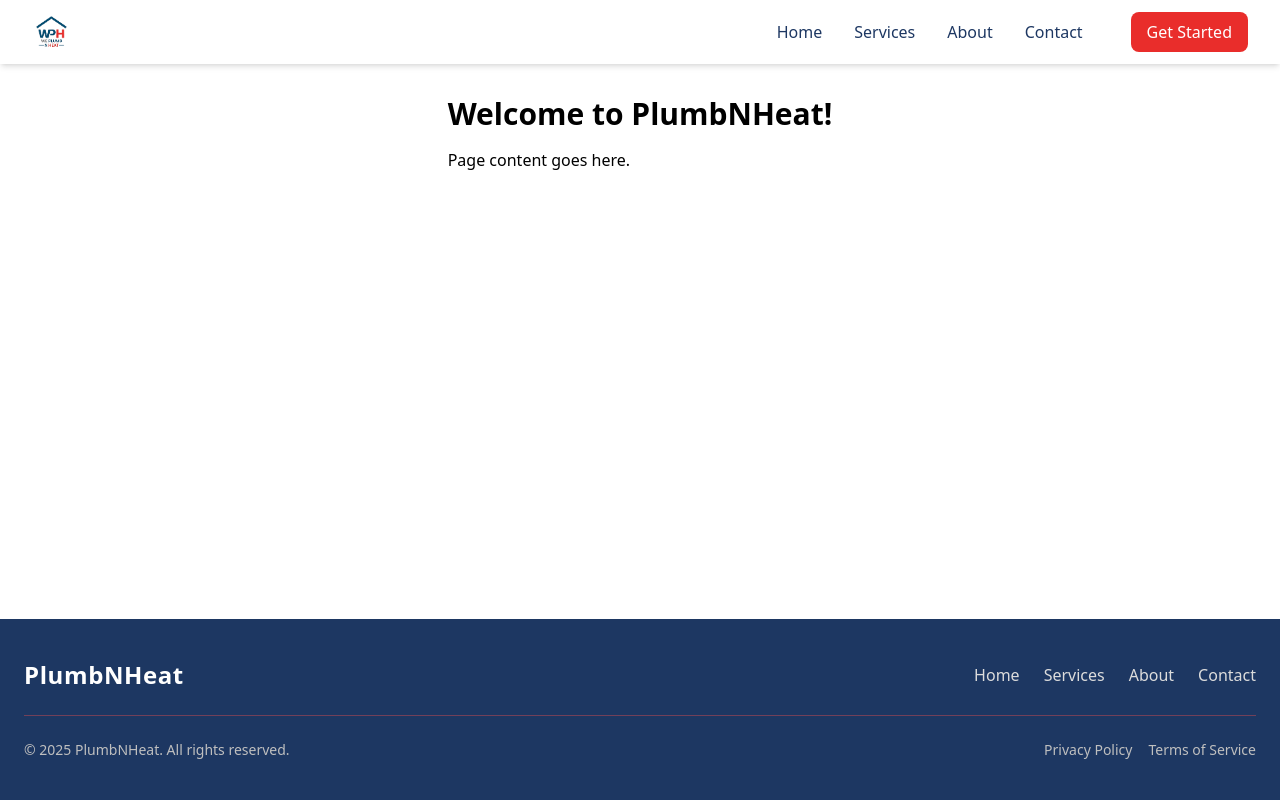
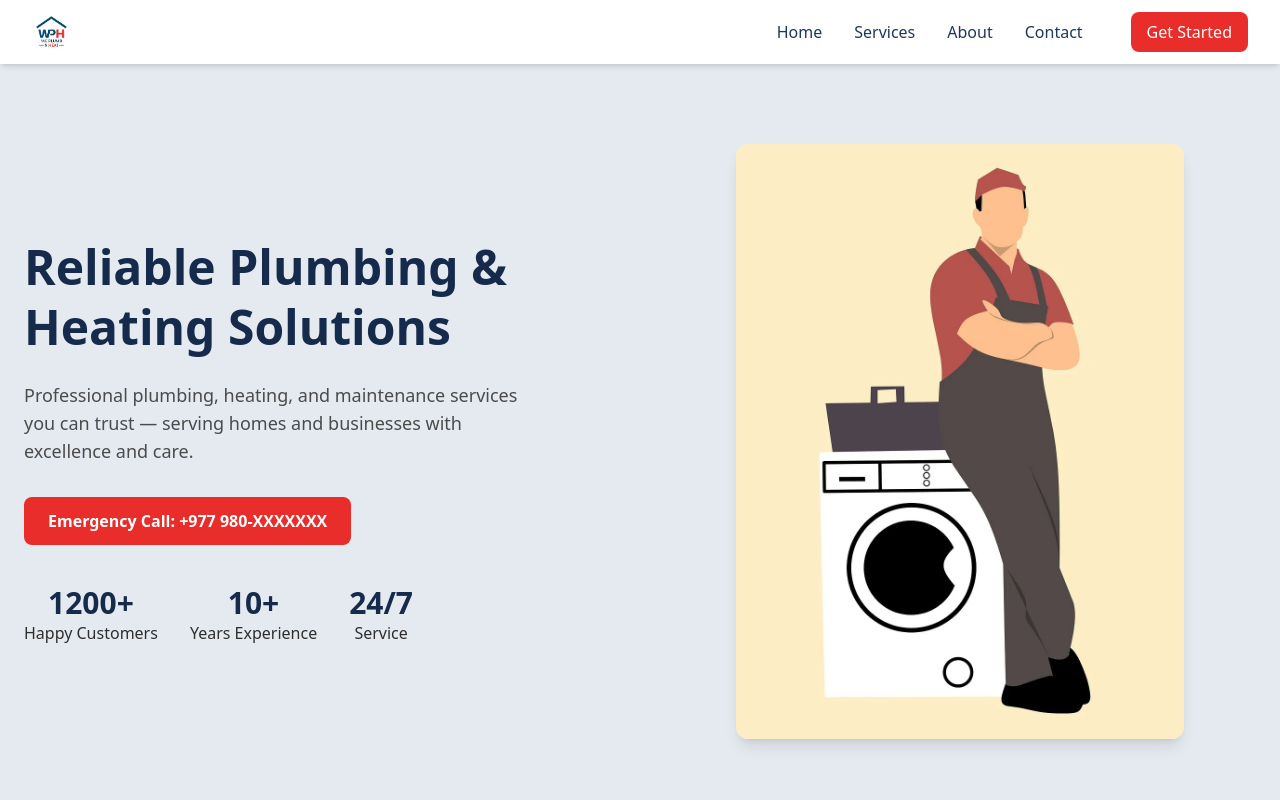
Before and after one commit to Rujenmrj/plumbnheat, a React (Vite) app: page / in a window 1280 px wide. Shown: the top 800 px of the page. Built offline with nearby package versions, Linux system fonts and the light colour scheme.

Commit message:
initial home page

```diff
--- a/src/App.jsx
+++ b/src/App.jsx
@@ -1,17 +1,17 @@
 import React from "react";
 import Navbar from "./components/Navbar";
 import Footer from "./components/Footer";
+import Home from "./pages/home";
 
 const App = () => {
   return (
     <div className="flex flex-col min-h-screen">
       <Navbar />
-      <main className="flex-1 max-w-7xl mx-auto px-4 sm:px-6 lg:px-10">
-        <h1 className="text-3xl font-bold mt-8 text-secondary">
-          Welcome to PlumbNHeat!
-        </h1>
-        <p className="text-grayCustom-500 mt-4">Page content goes here.</p>
+      {/* Full-width page content */}
+      <main className="flex-1">
+        <Home />
       </main>
+
       <Footer />
     </div>
   );
--- a/src/index.css
+++ b/src/index.css
@@ -26,6 +26,9 @@
   --color-gray-600: #4b4b4b;
   --color-gray-700: #2e2e2e;
 
+  --color-primary-faint: #f3f6fb; /* very light blue tint */
+  --color-gray-faint: #fafafa; /* very light gray */
+
   /* Typography */
   --font-family-sans: system-ui, Avenir, Helvetica, Arial, sans-serif;
 
--- /dev/null
+++ b/src/pages/home/hero-section.jsx
@@ -0,0 +1,50 @@
+import React from "react";
+
+export default function HeroSection() {
+  return (
+    <section className="bg-primary-100 w-full">
+      <div className="max-w-7xl mx-auto px-6 py-20 flex flex-col md:flex-row items-center gap-12">
+        {/* Left Side */}
+        <div className="flex-1 text-center md:text-left">
+          <h1 className="text-4xl sm:text-5xl font-bold text-primary-600 mb-6 leading-tight">
+            Reliable Plumbing & Heating Solutions
+          </h1>
+          <p className="text-gray-600 text-lg mb-8 max-w-lg">
+            Professional plumbing, heating, and maintenance services you can
+            trust — serving homes and businesses with excellence and care.
+          </p>
+
+          {/* Emergency call button */}
+          <button className="bg-secondary-500 hover:bg-secondary-400 text-white px-6 py-3 rounded-lg font-semibold transition">
+            Emergency Call: <span className="font-bold">+977 980-XXXXXXX</span>
+          </button>
+
+          {/* Stats section */}
+          <div className="mt-10 flex justify-center md:justify-start gap-8 text-primary-600">
+            <div className="text-center">
+              <h3 className="text-3xl font-bold">1200+</h3>
+              <p className="text-gray-700">Happy Customers</p>
+            </div>
+            <div className="text-center">
+              <h3 className="text-3xl font-bold">10+</h3>
+              <p className="text-gray-700">Years Experience</p>
+            </div>
+            <div className="text-center">
+              <h3 className="text-3xl font-bold">24/7</h3>
+              <p className="text-gray-700">Service</p>
+            </div>
+          </div>
+        </div>
+
+        {/* Right Side - Image */}
+        <div className="flex-1 flex justify-center">
+          <img
+            src="/home/repair-man-hero.png"
+            alt="Plumber at work"
+            className="w-full max-w-md rounded-xl shadow-lg"
+          />
+        </div>
+      </div>
+    </section>
+  );
+}
--- /dev/null
+++ b/src/pages/home/index.jsx
@@ -0,0 +1,10 @@
+import HeroSection from "./hero-section";
+
+export default function Home() {
+  return (
+    <div className="pb-10">
+      <HeroSection />
+      {/* You can add more sections below later, like <ServicesPreview /> or <Testimonials /> */}
+    </div>
+  );
+}
```
Also changed, not shown: public/home/repair-man-hero.png (added).
